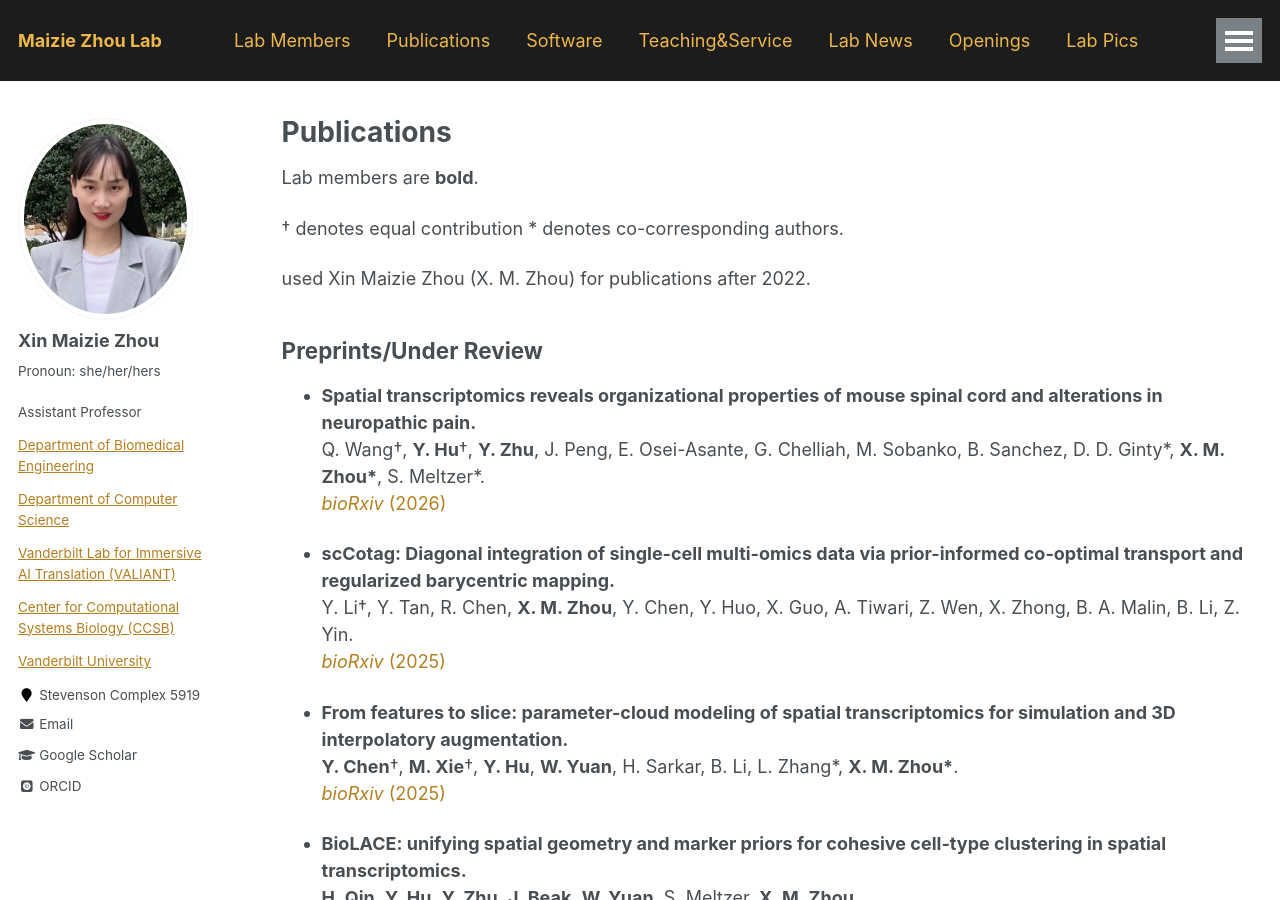
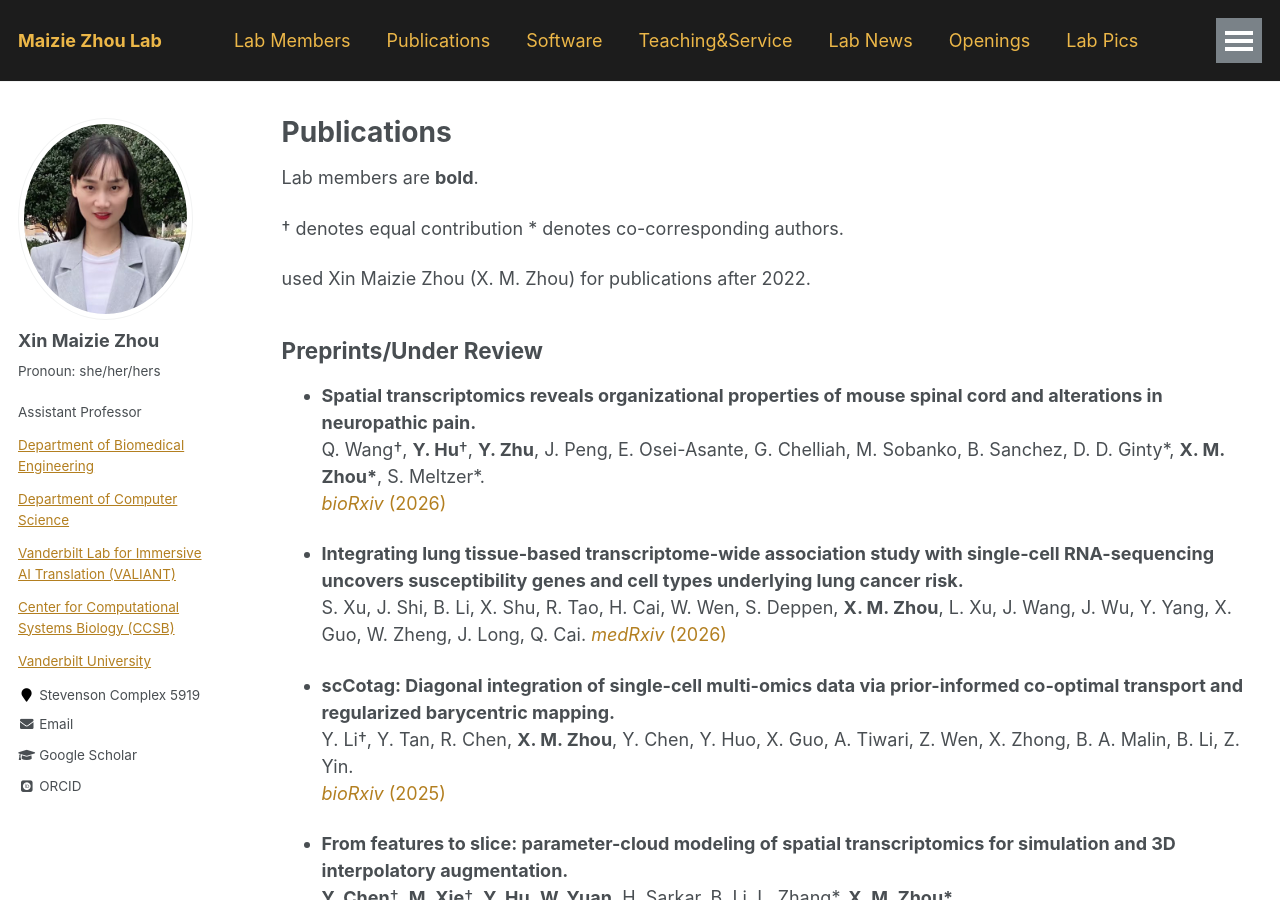
Before and after one commit to maiziezhoulab/Maiziezhoulab.github.io, a Jekyll site: the page built from _pages/publications.md, in a window 1280 px wide and 900 px high. Built offline with Jekyll 4.4.1, drawn with Linux system fonts in a browser that asks for light colours; some web fonts are replaced.

Commit message:
Update publications.md

```diff
--- a/_pages/publications.md
+++ b/_pages/publications.md
@@ -27,6 +27,10 @@ used Xin Maizie Zhou (X. M. Zhou) for publications after 2022.
 - **Spatial transcriptomics reveals organizational properties of mouse spinal cord and alterations in neuropathic pain.**
   Q. Wang†, **Y. Hu**†, **Y. Zhu**, J. Peng, E. Osei-Asante, G. Chelliah, M. Sobanko, B. Sanchez, D. D. Ginty\*, **X. M. Zhou\***, S. Meltzer\*.
   [_bioRxiv_ (2026)](https://www.biorxiv.org/content/10.64898/2026.01.10.698734v1)
+
+- **Integrating lung tissue-based transcriptome-wide association study with single-cell RNA-sequencing uncovers susceptibility genes and cell types underlying lung cancer risk.**
+  S. Xu, J. Shi, B. Li, X. Shu, R. Tao, H. Cai, W. Wen, S. Deppen, **X. M. Zhou**, L. Xu, J. Wang, J. Wu, Y. Yang, X. Guo, W. Zheng, J. Long, Q. Cai.
+  [_medRxiv_ (2026)](https://www.medrxiv.org/content/10.64898/2026.03.19.26348840v1)
 
 - **scCotag: Diagonal integration of single-cell multi-omics data via prior-informed co-optimal transport and regularized barycentric mapping.**
   Y. Li†, Y. Tan, R. Chen, **X. M. Zhou**, Y. Chen, Y. Huo, X. Guo, A. Tiwari, Z. Wen, X. Zhong, B. A. Malin, B. Li, Z. Yin.
```
